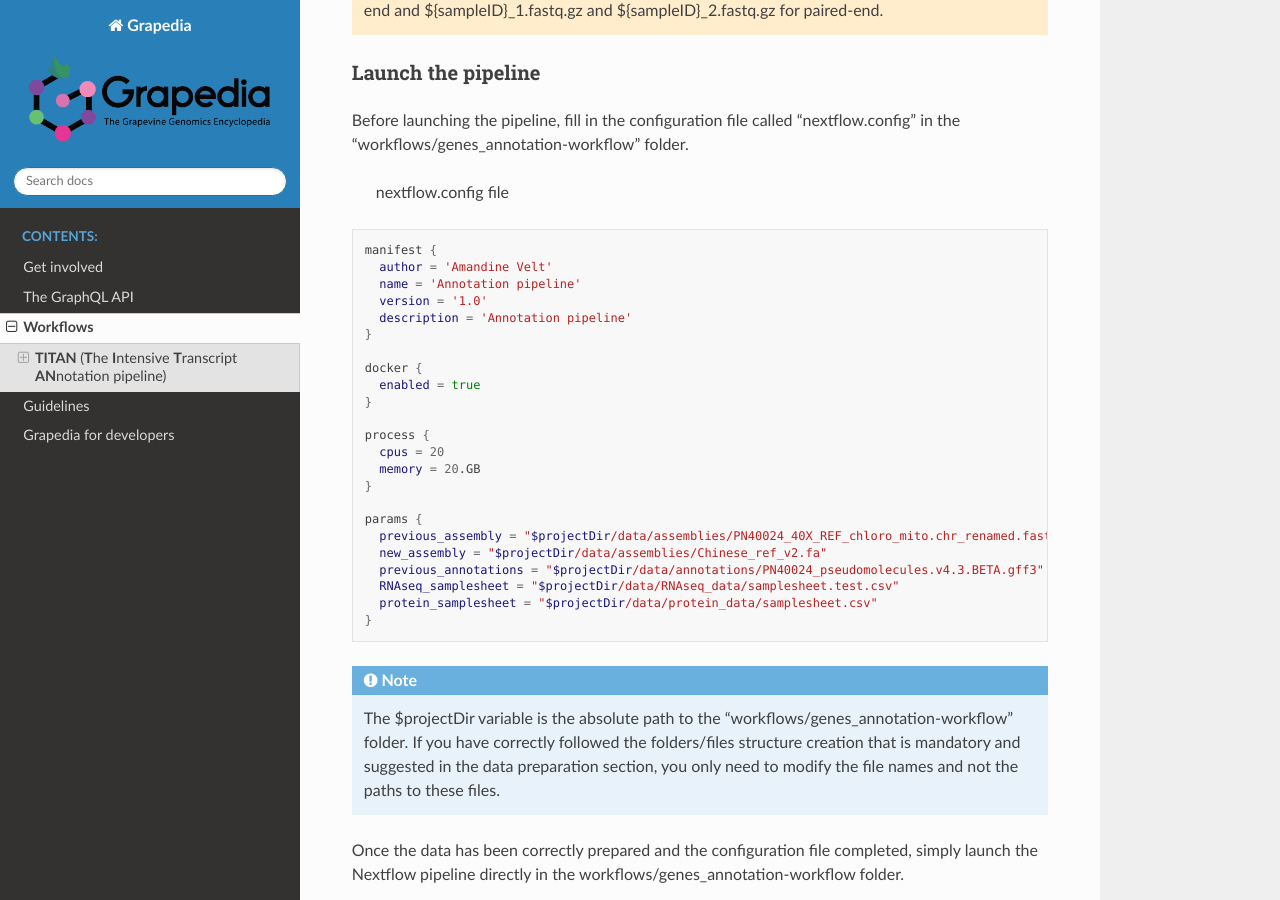
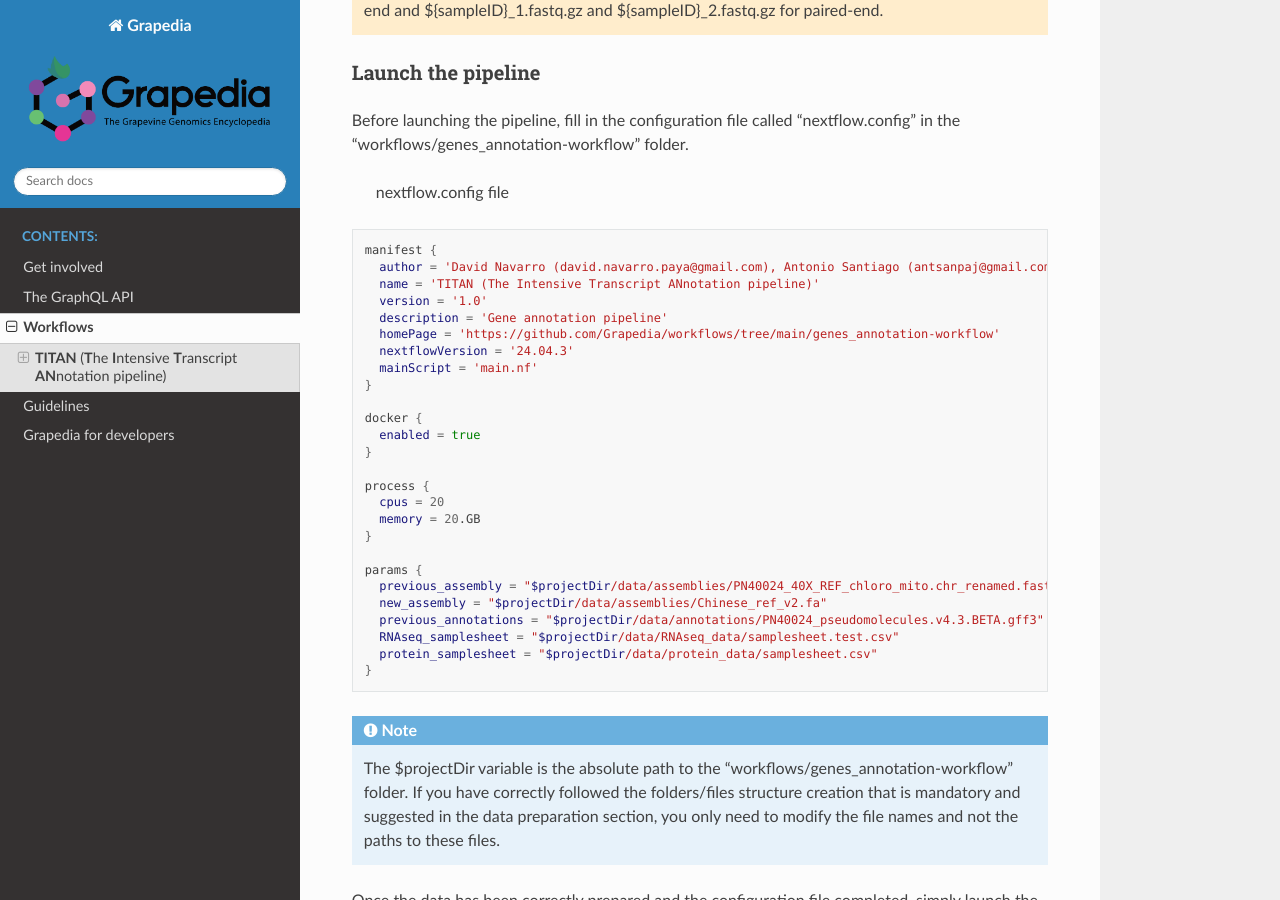
Before and after one commit to Grapedia/grapedia, a Sphinx documentation site: the page built from docs/workflows.rst, in a window 1280 px wide and 900 px high, scrolled down 2758 px. Built offline with Sphinx 7.4.7 and the Read the Docs theme 2.0.0, drawn with Linux system fonts in a browser that asks for light colours.

Commit message:
Update workflows.rst

```diff
--- a/docs/workflows.rst
+++ b/docs/workflows.rst
@@ -100,10 +100,13 @@ Before launching the pipeline, fill in the configuration file called “nextflow
 .. code-block:: bash
 
   manifest {
-    author = 'Amandine Velt'
-    name = 'Annotation pipeline'
+    author = 'David Navarro (david.navarro.paya@gmail.com), Antonio Santiago (antsanpaj@gmail.com), Amandine Velt (amandine.velt@inrae.fr)'
+    name = 'TITAN (The Intensive Transcript ANnotation pipeline)'
     version = '1.0'
-    description = 'Annotation pipeline'
+    description = 'Gene annotation pipeline'
+    homePage = 'https://github.com/Grapedia/workflows/tree/main/genes_annotation-workflow'
+    nextflowVersion = '24.04.3'
+    mainScript = 'main.nf'
   }
 
   docker {
```
